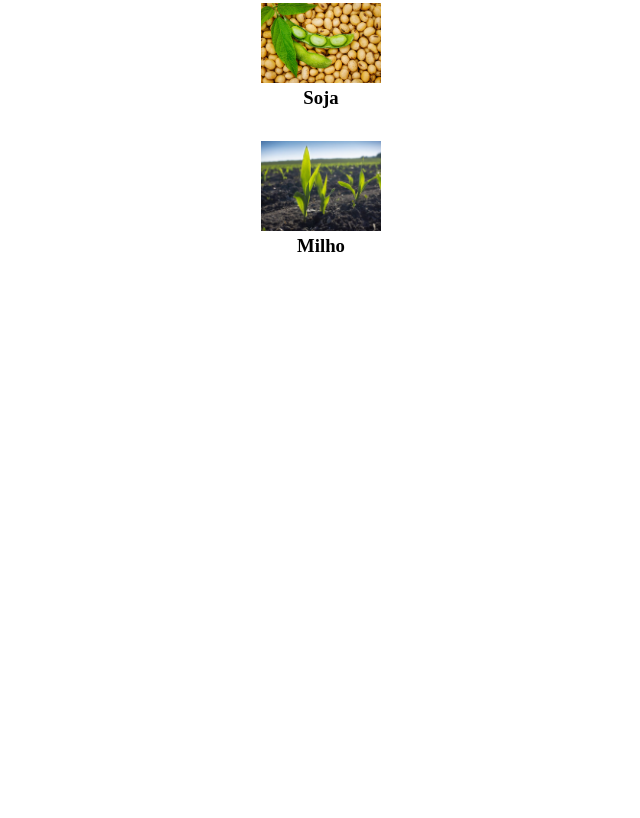
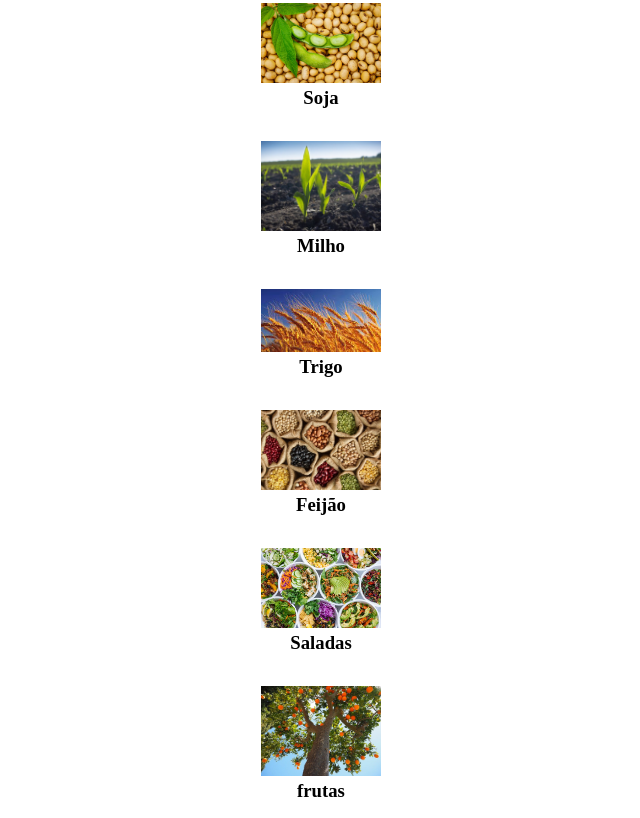
Before and after one commit to maatheusgabrielsantos/site-da-turma, a plain HTML site: page index.html in a window 1280 px wide. Shown: the part 673-1491 px from the top of the page, without its empty margins (319-959 px from the left). Before the commit the page ends 946 px from the top, so only its background shows below. Drawn offline with Linux system fonts and the light colour scheme.

Commit message:
26/05/23

```diff
--- a/index.html
+++ b/index.html
@@ -41,6 +41,26 @@
             <h3 class="produtos-nome">Milho</h3>
             </div>
 
+            <div class="produtos-div">
+                <img class="produtos-imagem" src="trigo.jpeg" alt="imagem de trigo">
+                <h3 class="produtos-nome">Trigo</h3>
+                </div>
+
+                <div class="produtos-div">
+                    <img class="produtos-imagem" src="Feijao.jpg" alt="imagem de feijão">
+                    <h3 class="produtos-nome">Feijão</h3>
+                    </div>
+
+                    <div class="produtos-div">
+                        <img class="produtos-imagem" src="salada.webp" alt="imagem de Saladas">
+                        <h3 class="produtos-nome">Saladas</h3>
+                        </div>
+
+                        <div class="produtos-div">
+                            <img class="produtos-imagem" src="frutas.jpeg" alt="imagem de frutas">
+                            <h3 class="produtos-nome">frutas</h3>
+                            </div>
+
 
 
 
```
Also changed, not shown: 3-12.webp (added), bbc35e93-a213-46f4-9775-b2059699d2a8.jpeg (added), crecimento.jpeg (added), frutas.jpeg (added), salada.webp (added), style.css (line endings or trailing spaces), trigo.jpeg (added), 1 other file.
